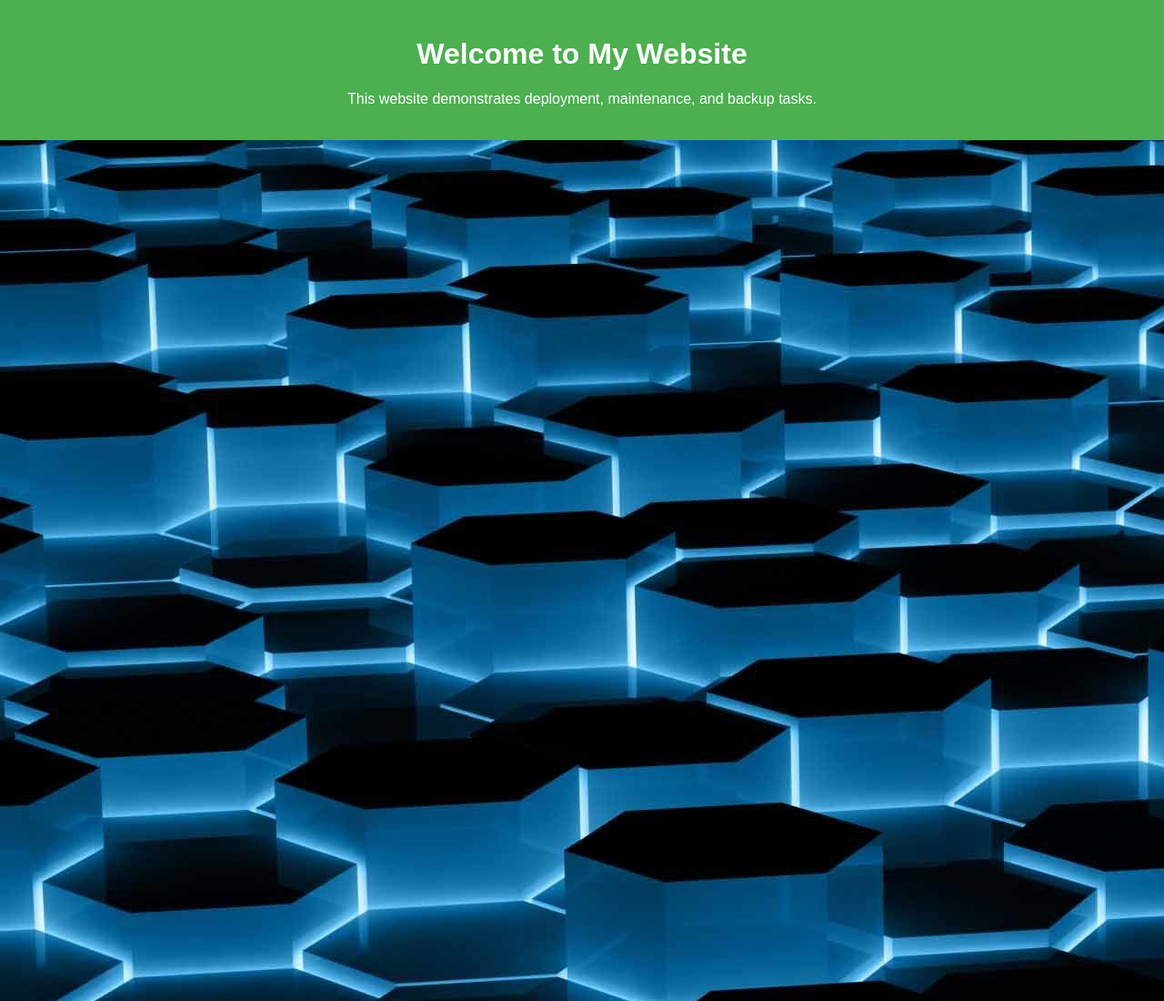
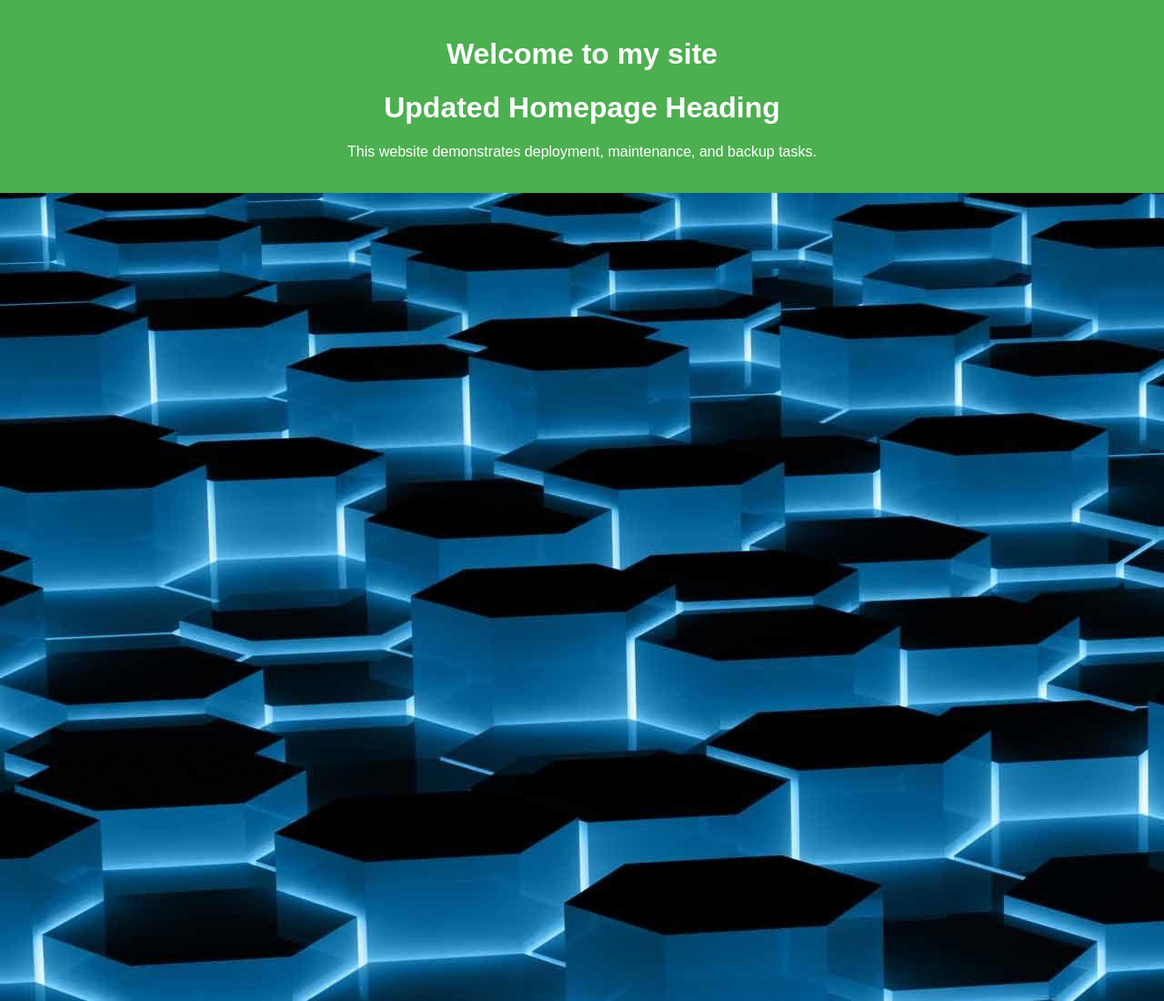
Before and after one commit to shennadelalamon16-cyber/delalamonshenna-website, a plain HTML site: page index.html in a window 1280 px wide. Shown: the top 1100 px of the page at 91% size. Drawn offline with Linux system fonts and the light colour scheme.

Commit message:
Updated homepage heading

```diff
--- a/index.html
+++ b/index.html
@@ -10,7 +10,10 @@
 
     <!-- Header Section -->
     <header>
-        <h1>Welcome to My Website</h1>
+        <h1>Welcome to my site</h1>
+        <h1>Updated Homepage Heading</h1>
+
+
         <p>This website demonstrates deployment, maintenance, and backup tasks.</p>
     </header>
 
```
